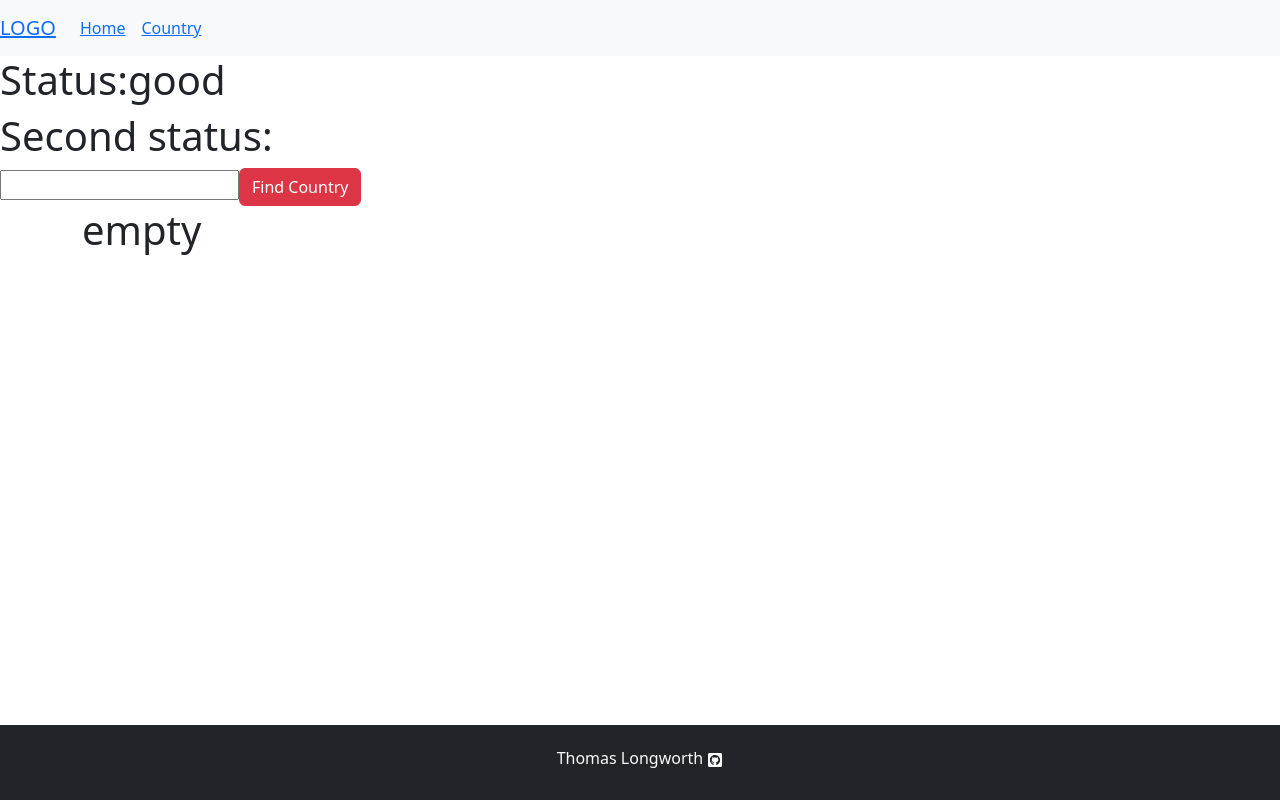
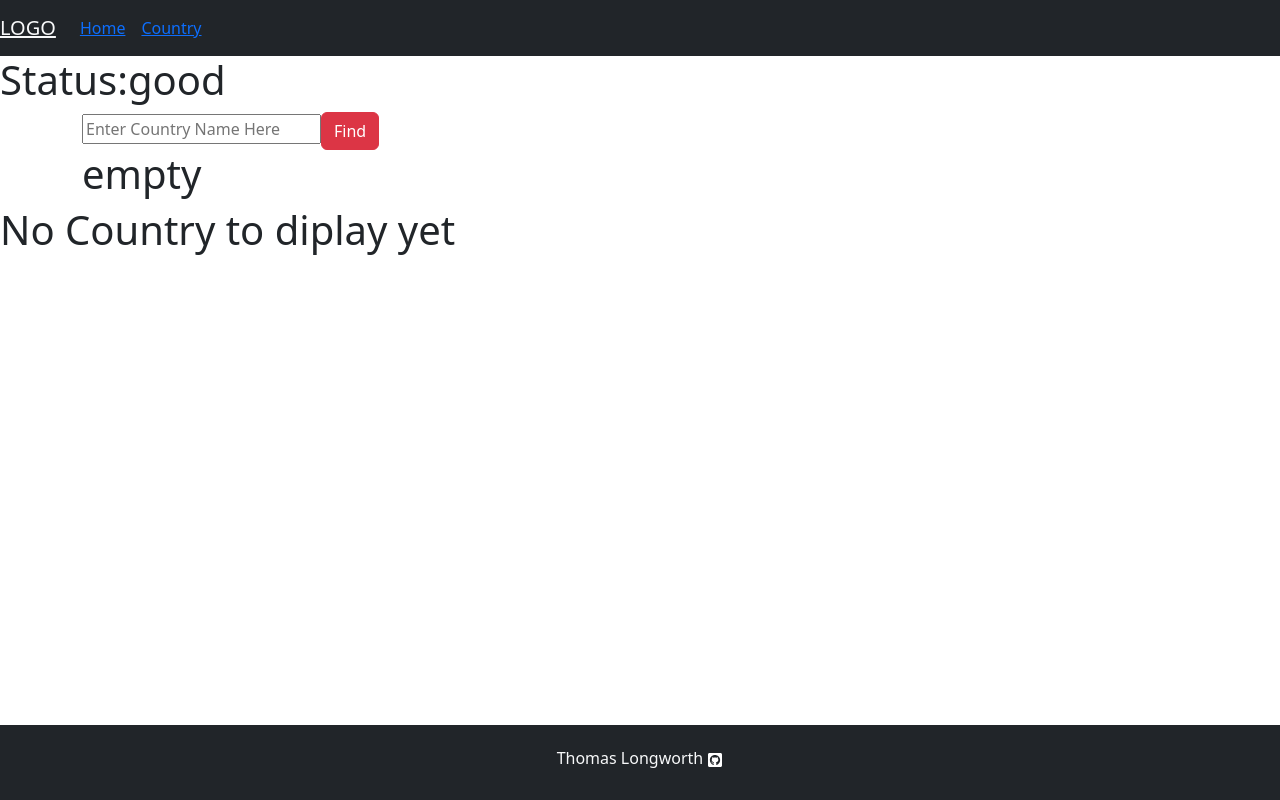
Before and after one commit to Thomas-Longworth/CountryExplorer, a React (Create React App) app in the folder frontend/country-find/: page /country in a window 1280 px wide. Built offline with nearby package versions, Linux system fonts and the light colour scheme.

Commit message:
add containers for country data

```diff
--- a/frontend/country-find/src/components/Country.js
+++ b/frontend/country-find/src/components/Country.js
@@ -16,10 +16,13 @@ const Country = ({ countryData }) => {
 					countryData.map((each, index) => {
 						return (
 							<>
-								<div key={index} className='col border'><h3>{each.name.official}</h3></div>
-								<div className='col border'><h3>{each.population}</h3></div>
-								<div className='col border'><h3>{each.capital}</h3></div>
-								<div className='col border '><img src ={each.flags.png}/></div>
+								<div key={index} className='col border'><h3>{each.name.official}</h3>
+								<div className=' border'><h3>Population: {each.population}</h3></div>
+								<div className=' border'><h3> Capital: {each.capital}</h3></div>
+
+								</div>
+
+								<div className='col border  '><img  className="img-fluid" src ={each.flags.png}/></div>
 							</>
 						)
 					})}
@@ -27,6 +30,10 @@ const Country = ({ countryData }) => {
 				</div>
 			</div>
 
+			{countryData.length ===0?<h1>No Country to diplay yet</h1>
+					:
+					countryData[0].name.official
+				}
 		</>
 	)
 }
--- a/frontend/country-find/src/components/CountryForm.js
+++ b/frontend/country-find/src/components/CountryForm.js
@@ -4,26 +4,31 @@ import Country from './Country';
 const CountryForm = () => {
 	const [countryData, setCountryData] = useState([])
 	const [country, setCountry] = useState("")
-	const [status,setStatus] = useState("good")
-	const [secondStatus,setSecondStatus] = useState("")
+	const [status, setStatus] = useState("good")
+
+	const[loadingForm, setLoadingForm] = useState(false)
+
 
 
 	const fetchCountry = async () => {
-		if(country===""){
+		if (country === "") {
 			setStatus("empty try again")
 		}
 		try {
+			setLoadingForm(true)
 			const response = await fetch(`http://localhost:5000/countries/${country}`)
 			const data = await response.json()
 
-			if(data.length>0){
+			if (data.length > 0) {
 				setCountryData(data)
 			}
+
 
 		} catch (error) {
 
 
 		}
+		setLoadingForm(false)
 	}
 	console.log(status)
 
@@ -31,19 +36,22 @@ const CountryForm = () => {
 	return (
 		<>
 			<h1>Status:{status}</h1>
-		<h1>Second status:{secondStatus}</h1>
 
-
-
+			<div className='container'>
 				<input
 					value={country}
 					type="text"
 					onChange={(e) => setCountry(e.target.value)}
+					placeholder='Enter Country Name Here'
 				/>
+				<Button disabled = {loadingForm}  className='btn btn-danger' onClick={fetchCountry}>Find</Button>
 
-			<Button className='btn btn-danger' onClick={fetchCountry}>Find Country</Button>
 
-			<Country countryData={countryData}/>
+			</div>
+
+
+
+			<Country countryData={countryData} />
 		</>
 
 
--- a/frontend/country-find/src/layout/Root.js
+++ b/frontend/country-find/src/layout/Root.js
@@ -5,8 +5,8 @@ const Root = () => {
     return (
         <>
 
-            <nav class="navbar navbar-expand-lg navbar-light bg-light">
-                <a class="navbar-brand"><Link to="/">LOGO</Link></a>
+            <nav class="navbar navbar-expand-lg navbar-dark bg-dark">
+                <a class="navbar-brand"><Link to="/" className='text-light'>LOGO</Link></a>
 
                 <button class="navbar-toggler" type="button" data-toggle="collapse" data-target="#navbarNav" aria-controls="navbarNav" aria-expanded="false" aria-label="Toggle navigation">
                     <span class="navbar-toggler-icon"></span>
```
Lines whose indentation alone changed are shown as unchanged.
